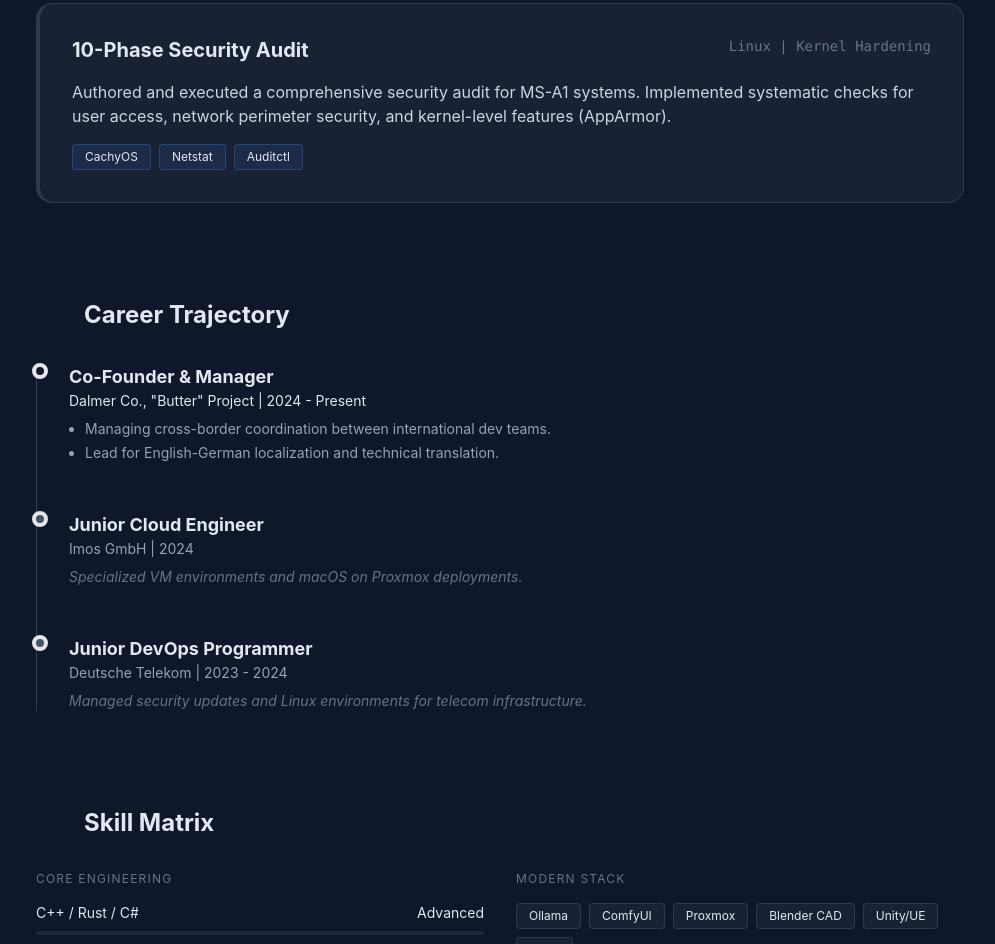
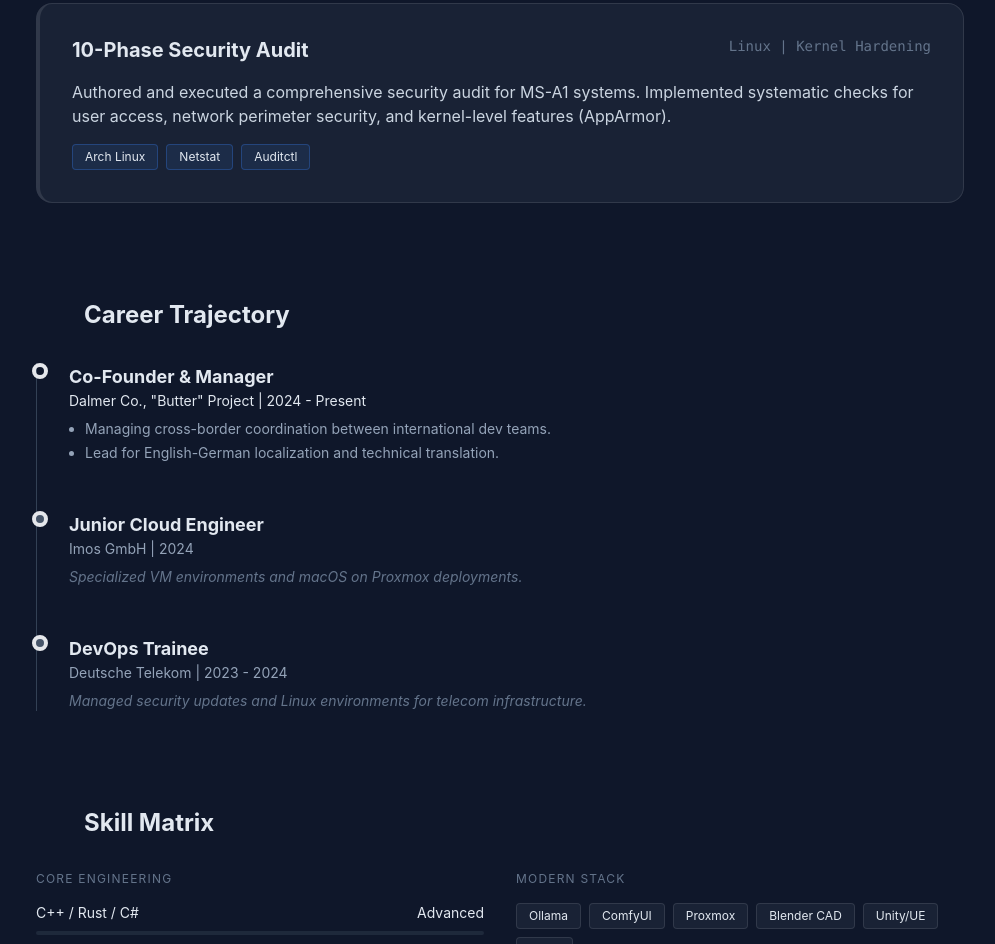
Before and after one commit to 6ooflames/resume, a plain HTML site: page index.html in a window 1280 px wide. Shown: the part 1111-2055 px from the top of the page, without its empty margins (268-1263 px from the left). Drawn offline with nearby package versions, Linux system fonts and the light colour scheme.

Commit message:
Update job titles and skills in index.html

```diff
--- a/index.html
+++ b/index.html
@@ -142,7 +142,7 @@
                         </div>
                         <p class="text-slate-300 mb-4">Authored and executed a comprehensive security audit for MS-A1 systems. Implemented systematic checks for user access, network perimeter security, and kernel-level features (AppArmor).</p>
                         <div class="flex flex-wrap gap-2">
-                            <span class="skill-tag px-3 py-1 rounded text-xs">CachyOS</span>
+                            <span class="skill-tag px-3 py-1 rounded text-xs">Arch Linux</span>
                             <span class="skill-tag px-3 py-1 rounded text-xs">Netstat</span>
                             <span class="skill-tag px-3 py-1 rounded text-xs">Auditctl</span>
                         </div>
@@ -176,7 +176,7 @@
                     <!-- Telekom -->
                     <div class="relative">
                         <div class="absolute -left-[37px] top-0 w-4 h-4 rounded-full bg-slate-600 border-4 border-dark"></div>
-                        <h4 class="text-lg font-bold">Junior DevOps Programmer</h4>
+                        <h4 class="text-lg font-bold">DevOps Trainee</h4>
                         <p class="text-slate-400 text-sm mb-2">Deutsche Telekom | 2023 - 2024</p>
                         <p class="text-sm text-slate-500 italic">Managed security updates and Linux environments for telecom infrastructure.</p>
                     </div>
```
